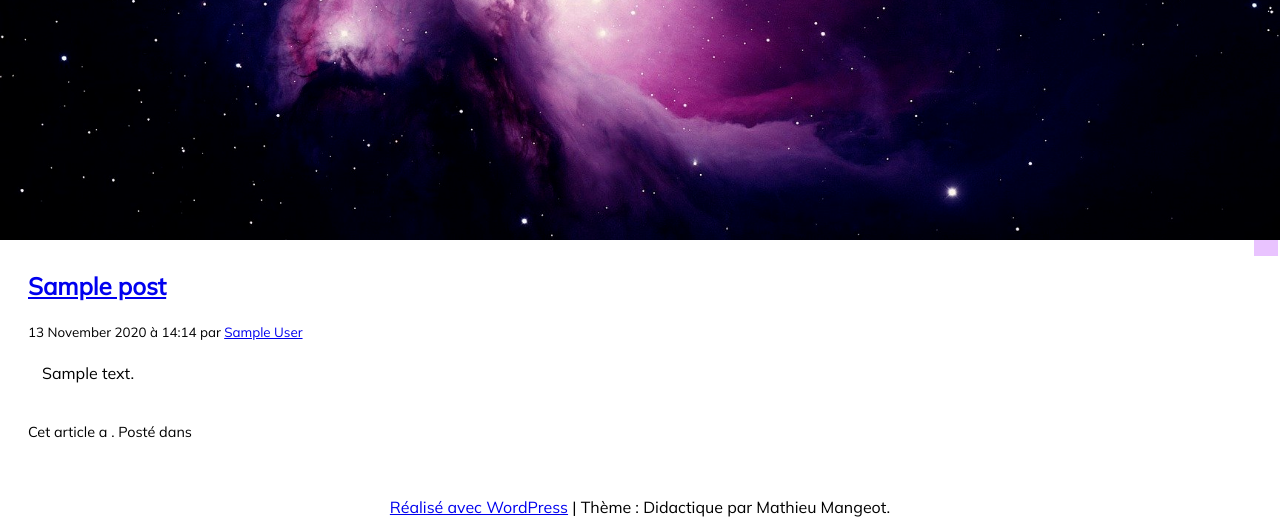
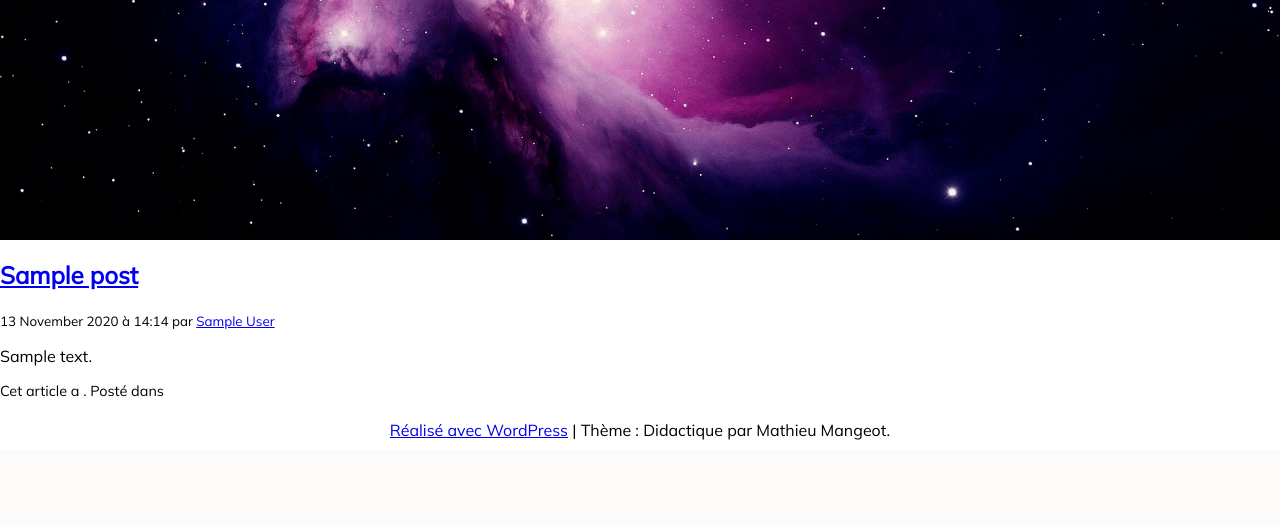
Before and after one commit to Boyadjie/Nebuleuse-projet-wordpress, a WordPress theme: template front-page.php in a window 1280 px wide. Shown: the part 560-1087 px from the top of the page. After the commit the page ends 1000 px from the top, so only its background shows below. Run offline with PHP 8.4 and a stand-in for WordPress, Linux system fonts and the light colour scheme; the site name, menu and one post (Sample post) are stand-ins, and other content is empty.

Commit message:
les fieldset ça DEGAAAGE

```diff
--- a/front-page.php
+++ b/front-page.php
@@ -6,35 +6,25 @@
 <?php get_header(); ?>
 
 <section id='content'>
-  <aside>
-    <fieldset id="fieldsetsidebar">
-  <!--<legend>index.php: &lt;aside&gt; + <code>get_sidebar()</code></legend>-->
-  <?php get_sidebar(); ?>
-  </aside>
 
-  <fieldset id="fieldsetcontent">
-    <!--<legend>index.php: contenu avec the_loop <code>while ( have_posts() )</code></legend>-->
+  <div id="fieldsetcontent">
+
     <?php if ( have_posts() ) : while ( have_posts() ) : the_post(); ?>
-  <fieldset class="post">
-    <!--<legend>Article <code>the_post()</code> :</legend>-->
+
+      <div class="post">
 
    	    <!-- Display the Title as a link to the Post's permalink. -->
-
    	    <h2><!-- titre du site --><a href="<?php the_permalink(); ?>" rel="bookmark" title="Permanent Link to <?php the_title_attribute(); ?>"><?php the_title(); ?></a></h2>
 
-
    	    <!-- Display the date (November 16th, 2009 format) and a link to other posts by this posts author. -->
-
    	    <small><!--Date et auteur --><?php the_time('j F Y à G:i'); ?> par <?php the_author_posts_link(); ?></small>
 
-
    	    <!-- Display the Post's content in a div box. -->
-
    	    <div class="entry">
-      <fieldset>
+          <div>
             <!--<legend>Contenu de l'article <code>the_content()</code></legend>-->
    		      <?php the_content(); ?>
-    </fieldset>
+          </div>
    	    </div>
 
         <p style="font-size:.9em;">
@@ -44,19 +34,19 @@
    	      <span class="postmetadata">Posté dans <?php the_category( ', ' ); ?></span>
         </p>
 
-    <fieldset style="margin-left:10%;">
+        <div style="margin-left:10%;">
           <!--<legend>Commentaires : <code>comments_template()</code></legend>-->
           <?php
               if ( comments_open() || get_comments_number() ) :
                         comments_template();
               endif;?>
-    </fieldset>
-  </fieldset> <!-- closes the first div box -->
+        </div>
+      </div> <!-- closes the first div box -->
 
     <?php endwhile; else : ?>
 	  <p><?php _e( 'Sorry, no posts matched your criteria.' ); ?></p>
     <?php endif; ?>
-</fieldset>
+  </div>
 </section>
 
 <?php get_footer(); ?>
```
Lines whose indentation alone changed are shown as unchanged.
